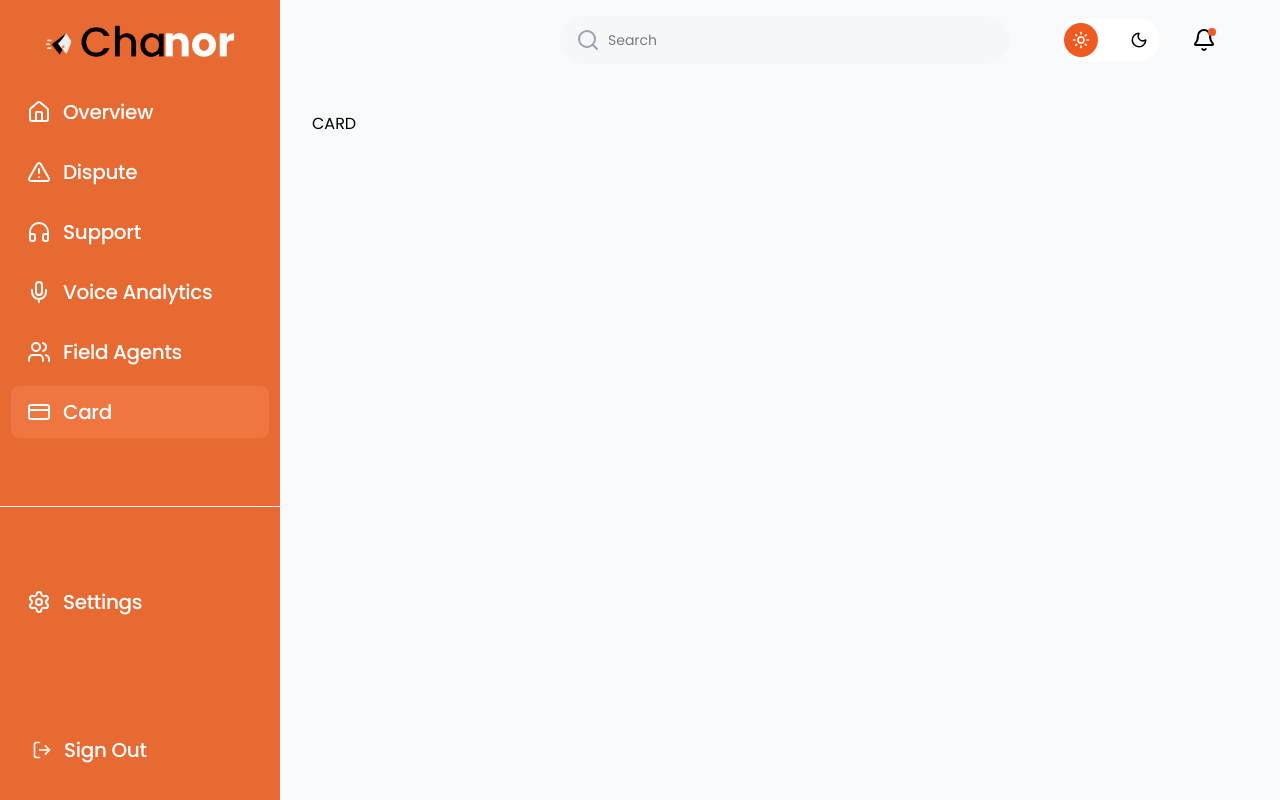
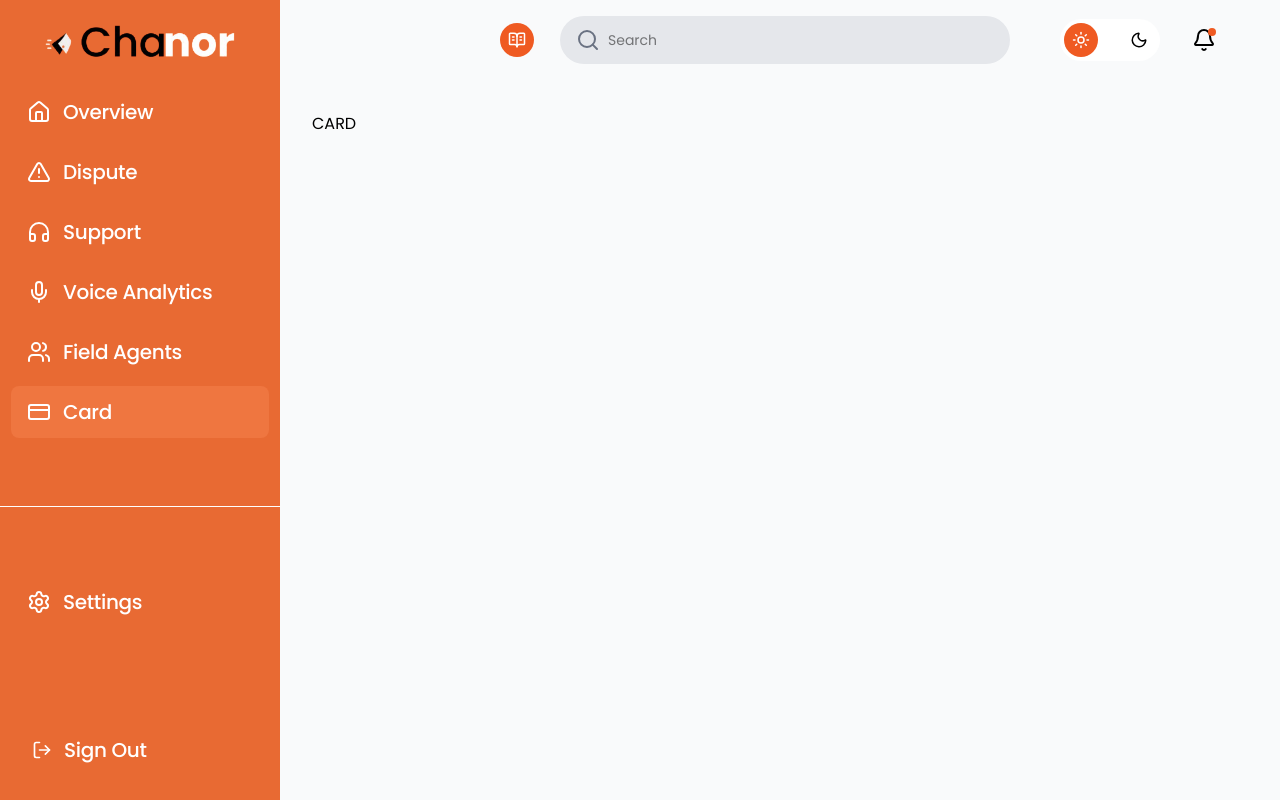
Before and after one commit to trychanor/chanor-dashboard, a Next.js app: page /dashboard/card in a window 1280 px wide. Built offline with nearby package versions, Linux system fonts and the light colour scheme; no server answers.

Commit message:
Update Header.tsx
Added route to documentation in header component with a context provider globally setup to conditionally render components in respect to the selected app environment

```diff
--- a/app/_components/Header.tsx
+++ b/app/_components/Header.tsx
@@ -1,19 +1,28 @@
 "use client";
 
-import { Sun, Moon, Bell, Search } from "lucide-react";
+import { Sun, Moon, Bell, Search, BookOpenText } from "lucide-react";
+import Link from "next/link"
 import { useUser } from "@clerk/nextjs";
 import Image from "next/image"
+import { useEnvironment } from "../providers/environment-provider";
 
 export default function Header() {
   const { user } = useUser();
+  const { isLocal } = useEnvironment();
+
   return (
     <header className=" h-20 px-8 flex items-center justify-end gap-[26px]">
+      {isLocal && (
+        <Link href={"/docs"} className="p-2 bg-[#EF5A22] text-white rounded-full">
+          <BookOpenText size={18} />
+        </Link>
+      )}
       <div className="relative max-w-[450px] flex-1 mr-6">
-        <Search className="absolute left-4 top-1/2 -translate-y-1/2 text-gray-400" />
+        <Search className="absolute left-4 top-1/2 -translate-y-1/2 text-gray-500" />
         <input
           type="text"
           placeholder="Search"
-          className="w-full h-12 pl-12 pr-4 bg-[#F6F7F9] rounded-full text-sm focus:outline-none focus:ring-1 focus:ring-[#E86A33]"
+          className="w-full h-12 pl-12 pr-4 bg-gray-200 rounded-full text-sm focus:outline-none focus:ring-1 focus:ring-[#E86A33]"
         />
       </div>
 
--- a/app/dashboard/layout.tsx
+++ b/app/dashboard/layout.tsx
@@ -9,7 +9,6 @@ export default function DahboardLayout({
   return (
     <>
       <Sidebar />
-
       <div className="ml-[280px] flex flex-col h-screen bg-[#F9FAFB]">
         <Header />
         <main className="flex-1 overflow-auto md:p-8 px-4">{children}</main>
--- a/app/layout.tsx
+++ b/app/layout.tsx
@@ -4,6 +4,7 @@ import "./globals.css";
 import { Bounce, ToastContainer } from "react-toastify";
 import "react-datepicker/dist/react-datepicker.css";
 import CustomClerkProvider from "./providers/clerk-provider";
+import { EnvironmentProvider } from "./providers/environment-provider";
 import QueryProvider from "./providers/query-provider";
 
 const poppins = Poppins({
@@ -27,9 +28,11 @@ export default function RootLayout({
     <CustomClerkProvider>
       <html lang="en">
         <body className={`${poppins.className} antialiased`}>
-          <QueryProvider>
-            {children}
-          </QueryProvider>
+          <EnvironmentProvider environment={process.env.APP_ENV!} >
+            <QueryProvider>
+              {children}
+            </QueryProvider>
+          </EnvironmentProvider>
           <ToastContainer
             position="top-left"
             autoClose={5000}
--- /dev/null
+++ b/app/providers/environment-provider.tsx
@@ -0,0 +1,49 @@
+"use client";
+
+import { createContext, useContext, ReactNode } from "react";
+
+type Environment = "local" | "test" | "development" | "production";
+
+interface EnvironmentContextType {
+  environment: Environment;
+  isLocal: boolean;
+  isDevelopment: boolean;
+  isProduction: boolean;
+  isTest: boolean;
+}
+
+const EnvironmentContext = createContext<EnvironmentContextType | undefined>(
+  undefined
+);
+
+export function EnvironmentProvider({
+  children,
+  environment,
+}: {
+  children: ReactNode;
+  environment: string;
+}) {
+  const env = environment as Environment;
+
+  const value = {
+    environment: env,
+    isLocal: env === "local",
+    isDevelopment: env === "development",
+    isProduction: env === "production",
+    isTest: env === "test",
+  };
+
+  return (
+    <EnvironmentContext.Provider value={value}>
+      {children}
+    </EnvironmentContext.Provider>
+  );
+}
+
+export function useEnvironment() {
+  const context = useContext(EnvironmentContext);
+  if (context === undefined) {
+    throw new Error("useEnvironment must be used within an EnvironmentProvider");
+  }
+  return context;
+}
```
Also changed, not shown: 1 other file (tests, documents, lock files or other folders).
